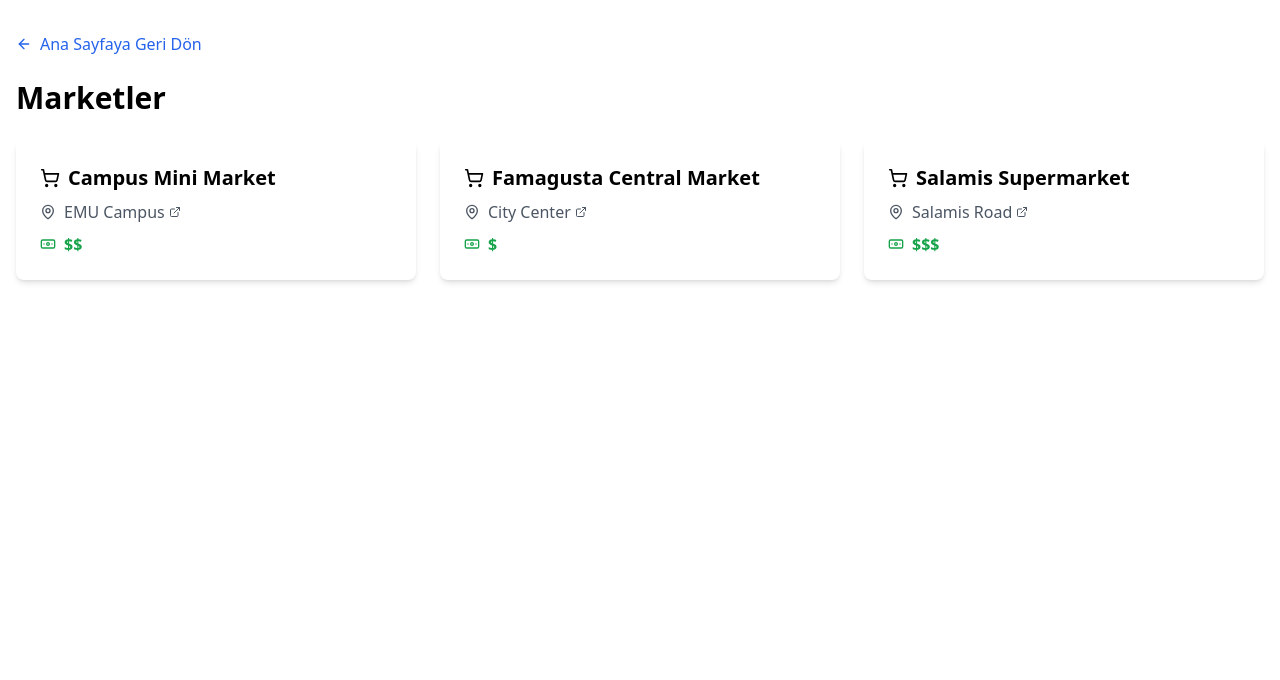
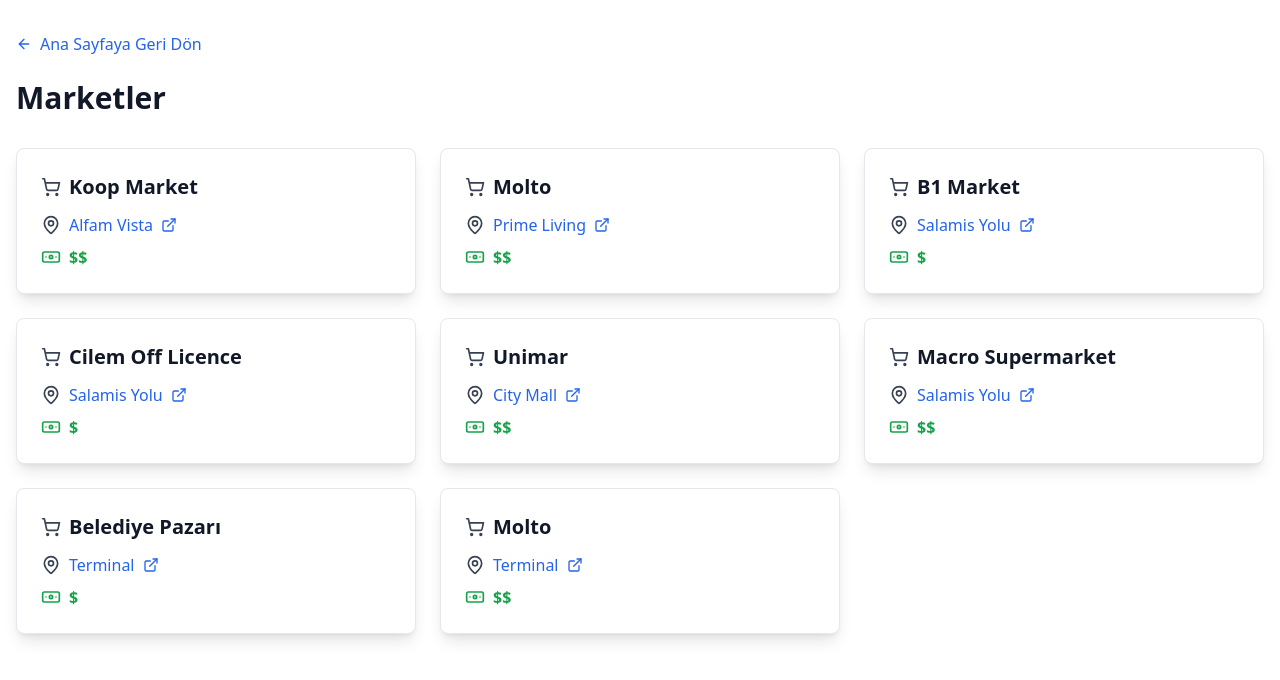
Before and after one commit to atasoya/emu-guide, a Next.js app: page /marketler in a window 1280 px wide. Shown: the top 680 px of the page. Built offline with nearby package versions, Linux system fonts and the light colour scheme.

Commit message:
Add markets

```diff
--- a/src/app/marketler/page.tsx
+++ b/src/app/marketler/page.tsx
@@ -12,56 +12,92 @@ interface Market {
 const markets: Market[] = [
   {
     id: 1,
-    name: "Campus Mini Market",
-    place: "EMU Campus",
-    googleMapsUrl: "https://goo.gl/maps/example1",
+    name: "Koop Market",
+    place: "Alfam Vista",
+    googleMapsUrl: "https://maps.app.goo.gl/Vjv3Yqm5R5eEFeVF8",
     priceScale: "$$"
   },
   {
     id: 2,
-    name: "Famagusta Central Market",
-    place: "City Center",
-    googleMapsUrl: "https://goo.gl/maps/example2",
+    name: "Molto",
+    place: "Prime Living",
+    googleMapsUrl: "https://maps.app.goo.gl/CA1kqMC8b8qWPxjc8",
+    priceScale: "$$"
+  },
+  {
+    id: 3,
+    name: "B1 Market",
+    place: "Salamis Yolu",
+    googleMapsUrl: "https://maps.app.goo.gl/1ShWcUPJNXgDWpXFA",
     priceScale: "$"
   },
   {
-    id: 3,
-    name: "Salamis Supermarket",
-    place: "Salamis Road",
-    googleMapsUrl: "https://goo.gl/maps/example3",
-    priceScale: "$$$"
-  }
+    id: 4,
+    name: "Cilem Off Licence",
+    place: "Salamis Yolu",
+    googleMapsUrl: "https://maps.app.goo.gl/MWDLV5XfLSJzSmBw7",
+    priceScale: "$"
+  },
+  {
+    id: 5,
+    name: "Unimar",
+    place: "City Mall",
+    googleMapsUrl: "https://maps.app.goo.gl/Ls29PgEf4an3John7",
+    priceScale: "$$"
+  },
+  {
+    id: 6,
+    name: "Macro Supermarket",
+    place: "Salamis Yolu",
+    googleMapsUrl: "https://maps.app.goo.gl/9DJ7N843RvvVuvhg8",
+    priceScale: "$$"
+  },
+  {
+    id: 6,
+    name: "Belediye Pazarı",
+    place: "Terminal",
+    googleMapsUrl: "https://maps.app.goo.gl/LQjQGyCpyPqrmkYL7",
+    priceScale: "$"
+  },
+  {
+    id: 6,
+    name: "Molto",
+    place: "Terminal",
+    googleMapsUrl: "https://maps.app.goo.gl/cPmKvEF7xBdCCvcY7",
+    priceScale: "$$"
+  },
 ]
 
 export default function MarketsPage() {
   return (
     <div className="container mx-auto px-4 py-8">
-      <Link href="/" className="inline-flex items-center mb-6 text-blue-600 hover:text-blue-800">
+      <Link href="/" className="inline-flex items-center mb-6 text-blue-600 hover:text-blue-800 transition-colors duration-300">
         <ArrowLeft className="w-4 h-4 mr-2" />
         Ana Sayfaya Geri Dön
       </Link>
-      <h1 className="text-3xl font-bold mb-6">Marketler</h1>
+      <h1 className="text-3xl font-bold text-gray-900 mb-8">Marketler</h1>
+
       <div className="grid grid-cols-1 md:grid-cols-2 lg:grid-cols-3 gap-6">
         {markets.map((market) => (
-          <div key={market.id} className="bg-white rounded-lg shadow-md p-6">
-            <h2 className="text-xl font-semibold mb-2 flex items-center">
-              <ShoppingCart className="w-5 h-5 mr-2" />
+          <div key={market.id} className="bg-white rounded-lg shadow-lg hover:shadow-xl transition-shadow duration-300 p-6 border border-gray-200">
+            <h2 className="text-xl font-semibold text-gray-900 mb-3 flex items-center">
+              <ShoppingCart className="w-5 h-5 mr-2 text-gray-700" />
               {market.name}
             </h2>
-            <p className="flex items-center text-gray-600 mb-2">
-              <MapPin className="w-4 h-4 mr-2" />
+            <p className="flex items-center text-gray-700 mb-2">
+              <MapPin className="w-5 h-5 mr-2 text-gray-700" />
               <a
                 href={market.googleMapsUrl}
                 target="_blank"
                 rel="noopener noreferrer"
-                className="hover:underline flex items-center"
+                className="text-blue-600 hover:underline flex items-center"
               >
                 {market.place}
-                <ExternalLink className="w-3 h-3 ml-1" />
+                <ExternalLink className="w-4 h-4 ml-2 text-blue-600" />
               </a>
             </p>
             <p className="flex items-center text-green-600 font-semibold">
-              <Banknote className="w-4 h-4 mr-2" />
+              <Banknote className="w-5 h-5 mr-2" />
               {market.priceScale}
             </p>
           </div>
--- a/src/app/markets/page.tsx
+++ b/src/app/markets/page.tsx
@@ -12,56 +12,92 @@ interface Market {
 const markets: Market[] = [
   {
     id: 1,
-    name: "Campus Mini Market",
-    place: "EMU Campus",
-    googleMapsUrl: "https://goo.gl/maps/example1",
+    name: "Koop Market",
+    place: "Alfam Vista",
+    googleMapsUrl: "https://maps.app.goo.gl/Vjv3Yqm5R5eEFeVF8",
     priceScale: "$$"
   },
   {
     id: 2,
-    name: "Famagusta Central Market",
-    place: "City Center",
-    googleMapsUrl: "https://goo.gl/maps/example2",
+    name: "Molto",
+    place: "Prime Living Dormitory",
+    googleMapsUrl: "https://maps.app.goo.gl/CA1kqMC8b8qWPxjc8",
+    priceScale: "$$"
+  },
+  {
+    id: 3,
+    name: "B1 Market",
+    place: "Salamis Road",
+    googleMapsUrl: "https://maps.app.goo.gl/1ShWcUPJNXgDWpXFA",
     priceScale: "$"
   },
   {
-    id: 3,
-    name: "Salamis Supermarket",
+    id: 4,
+    name: "Cilem Off Licence",
     place: "Salamis Road",
-    googleMapsUrl: "https://goo.gl/maps/example3",
-    priceScale: "$$$"
-  }
+    googleMapsUrl: "https://maps.app.goo.gl/MWDLV5XfLSJzSmBw7",
+    priceScale: "$"
+  },
+  {
+    id: 5,
+    name: "Unimar",
+    place: "City Mall",
+    googleMapsUrl: "https://maps.app.goo.gl/Ls29PgEf4an3John7",
+    priceScale: "$$"
+  },
+  {
+    id: 6,
+    name: "Macro Supermarket",
+    place: "Salamis Road",
+    googleMapsUrl: "https://maps.app.goo.gl/9DJ7N843RvvVuvhg8",
+    priceScale: "$$"
+  },
+  {
+    id: 6,
+    name: "Muncipalty Bazar",
+    place: "Terminal",
+    googleMapsUrl: "https://maps.app.goo.gl/LQjQGyCpyPqrmkYL7",
+    priceScale: "$"
+  },
+  {
+    id: 6,
+    name: "Molto",
+    place: "Terminal",
+    googleMapsUrl: "https://maps.app.goo.gl/cPmKvEF7xBdCCvcY7",
+    priceScale: "$$"
+  },
 ]
 
-export default function page() {
+export default function MarketsPage() {
   return (
     <div className="container mx-auto px-4 py-8">
-      <Link href="/" className="inline-flex items-center mb-6 text-blue-600 hover:text-blue-800">
+      <Link href="/" className="inline-flex items-center mb-6 text-blue-600 hover:text-blue-800 transition-colors duration-300">
         <ArrowLeft className="w-4 h-4 mr-2" />
         Back to Home
       </Link>
-      <h1 className="text-3xl font-bold mb-6">Markets</h1>
+      <h1 className="text-3xl font-bold text-gray-900 mb-8">Markets</h1>
+
       <div className="grid grid-cols-1 md:grid-cols-2 lg:grid-cols-3 gap-6">
         {markets.map((market) => (
-          <div key={market.id} className="bg-white rounded-lg shadow-md p-6">
-            <h2 className="text-xl font-semibold mb-2 flex items-center">
-              <ShoppingCart className="w-5 h-5 mr-2" />
+          <div key={market.id} className="bg-white rounded-lg shadow-lg hover:shadow-xl transition-shadow duration-300 p-6 border border-gray-200">
+            <h2 className="text-xl font-semibold text-gray-900 mb-3 flex items-center">
+              <ShoppingCart className="w-5 h-5 mr-2 text-gray-700" />
               {market.name}
             </h2>
-            <p className="flex items-center text-gray-600 mb-2">
-              <MapPin className="w-4 h-4 mr-2" />
+            <p className="flex items-center text-gray-700 mb-2">
+              <MapPin className="w-5 h-5 mr-2 text-gray-700" />
               <a
                 href={market.googleMapsUrl}
                 target="_blank"
                 rel="noopener noreferrer"
-                className="hover:underline flex items-center"
+                className="text-blue-600 hover:underline flex items-center"
               >
                 {market.place}
-                <ExternalLink className="w-3 h-3 ml-1" />
+                <ExternalLink className="w-4 h-4 ml-2 text-blue-600" />
               </a>
             </p>
             <p className="flex items-center text-green-600 font-semibold">
-              <Banknote className="w-4 h-4 mr-2" />
+              <Banknote className="w-5 h-5 mr-2" />
               {market.priceScale}
             </p>
           </div>
```
